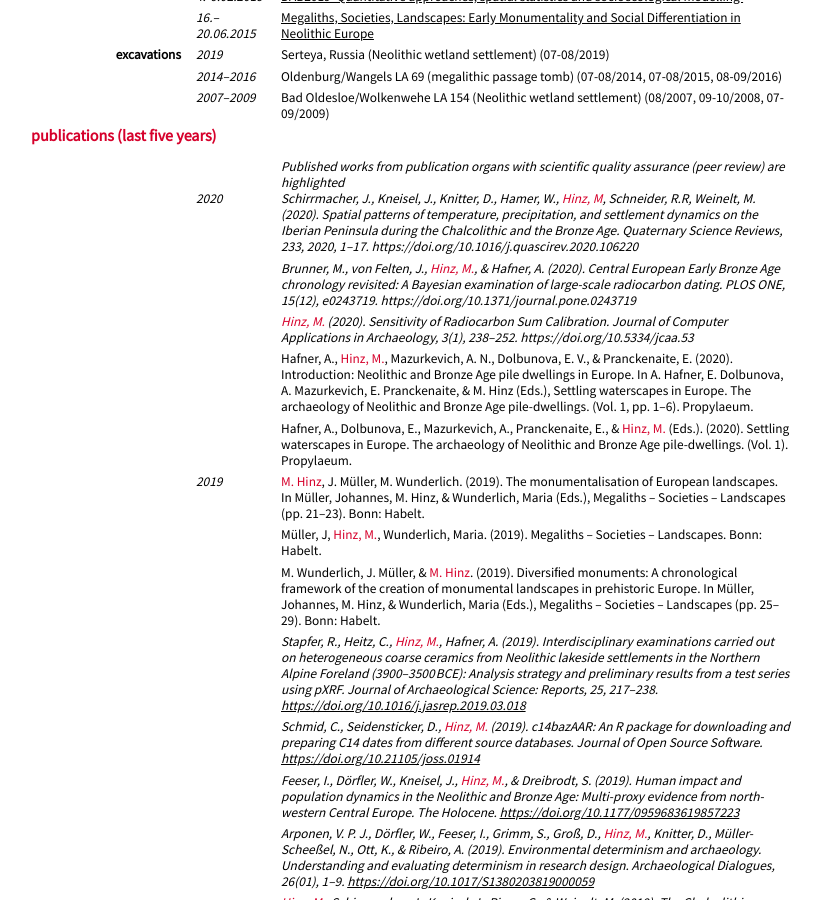
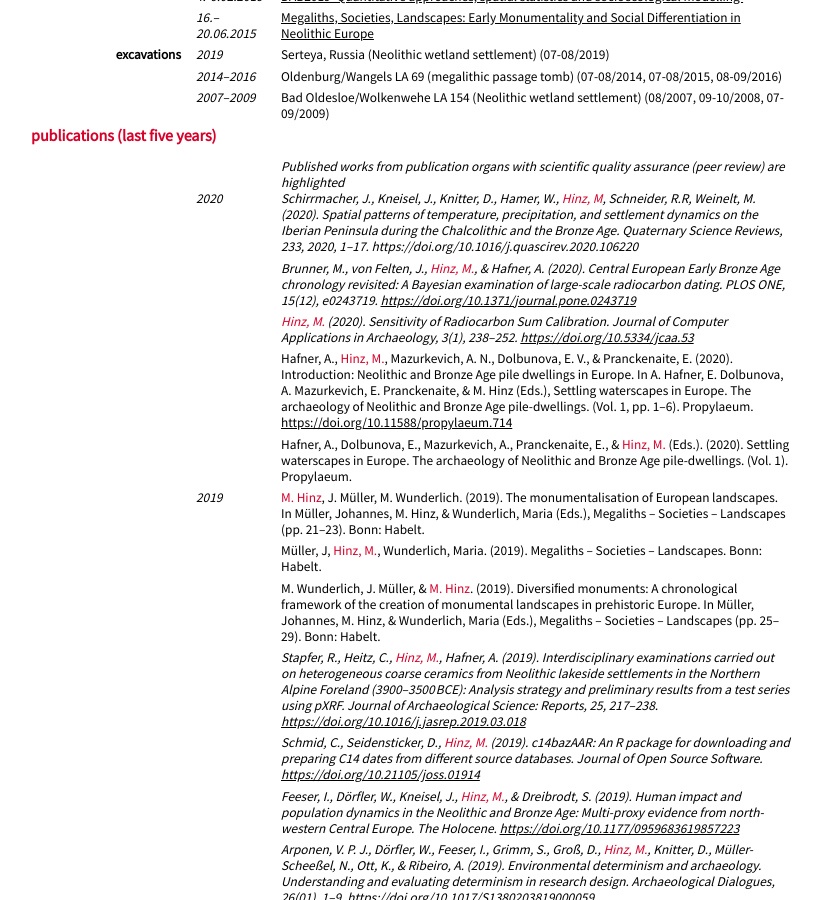
Before and after one commit to MartinHinz/cv, a Jekyll site: the page built from cv_english.md, in a window 1280 px wide and 900 px high, scrolled down 2021 px. Shown: the whole window, without its empty margins (209-1031 px from the left). Built offline with Jekyll 4.4.1, drawn with Linux system fonts in a browser that asks for light colours; nearby versions of some CDN libraries; our own code applies the rules of GitHub Pages for plain Markdown files; part of the change alters nothing that is shown.

Commit message:
added doi links

```diff
--- a/cv_english.md
+++ b/cv_english.md
@@ -208,9 +208,9 @@ Since 2007
 
 2020
 : - *Schirrmacher, J., Kneisel, J., Knitter, D., Hamer, W., <span class="ich">Hinz, M</span>, Schneider, R.R, Weinelt, M. (2020). Spatial patterns of temperature, precipitation, and settlement dynamics on the Iberian Peninsula during the Chalcolithic and the Bronze Age. Quaternary Science Reviews, 233, 2020, 1–17. https://doi.org/10.1016/j.quascirev.2020.106220*
-  - *Brunner, M., von Felten, J., <span class="ich">Hinz, M.</span>, & Hafner, A. (2020). Central European Early Bronze Age chronology revisited: A Bayesian examination of large-scale radiocarbon dating. PLOS ONE, 15(12), e0243719. https://doi.org/10.1371/journal.pone.0243719*
-  - *<span class="ich">Hinz, M.</span> (2020). Sensitivity of Radiocarbon Sum Calibration. Journal of Computer Applications in Archaeology, 3(1), 238–252. https://doi.org/10.5334/jcaa.53*
-  - Hafner, A., <span class="ich">Hinz, M.</span>, Mazurkevich, A. N., Dolbunova, E. V., & Pranckenaite, E. (2020). Introduction: Neolithic and Bronze Age pile dwellings in Europe. In A. Hafner, E. Dolbunova, A. Mazurkevich, E. Pranckenaite, & M. Hinz (Eds.), Settling waterscapes in Europe. The archaeology of Neolithic and Bronze Age pile-dwellings. (Vol. 1, pp. 1–6). Propylaeum.
+  - *Brunner, M., von Felten, J., <span class="ich">Hinz, M.</span>, & Hafner, A. (2020). Central European Early Bronze Age chronology revisited: A Bayesian examination of large-scale radiocarbon dating. PLOS ONE, 15(12), e0243719. [https://doi.org/10.1371/journal.pone.0243719](https://doi.org/10.1371/journal.pone.0243719)*
+  - *<span class="ich">Hinz, M.</span> (2020). Sensitivity of Radiocarbon Sum Calibration. Journal of Computer Applications in Archaeology, 3(1), 238–252. [https://doi.org/10.5334/jcaa.53](https://doi.org/10.5334/jcaa.53)*
+  - Hafner, A., <span class="ich">Hinz, M.</span>, Mazurkevich, A. N., Dolbunova, E. V., & Pranckenaite, E. (2020). Introduction: Neolithic and Bronze Age pile dwellings in Europe. In A. Hafner, E. Dolbunova, A. Mazurkevich, E. Pranckenaite, & M. Hinz (Eds.), Settling waterscapes in Europe. The archaeology of Neolithic and Bronze Age pile-dwellings. (Vol. 1, pp. 1–6). Propylaeum. [https://doi.org/10.11588/propylaeum.714](https://doi.org/10.11588/propylaeum.714)
   - Hafner, A., Dolbunova, E., Mazurkevich, A., Pranckenaite, E., & <span class="ich">Hinz, M.</span> (Eds.). (2020). Settling waterscapes in Europe. The archaeology of Neolithic and Bronze Age pile-dwellings. (Vol. 1). Propylaeum.
 
 2019
```
